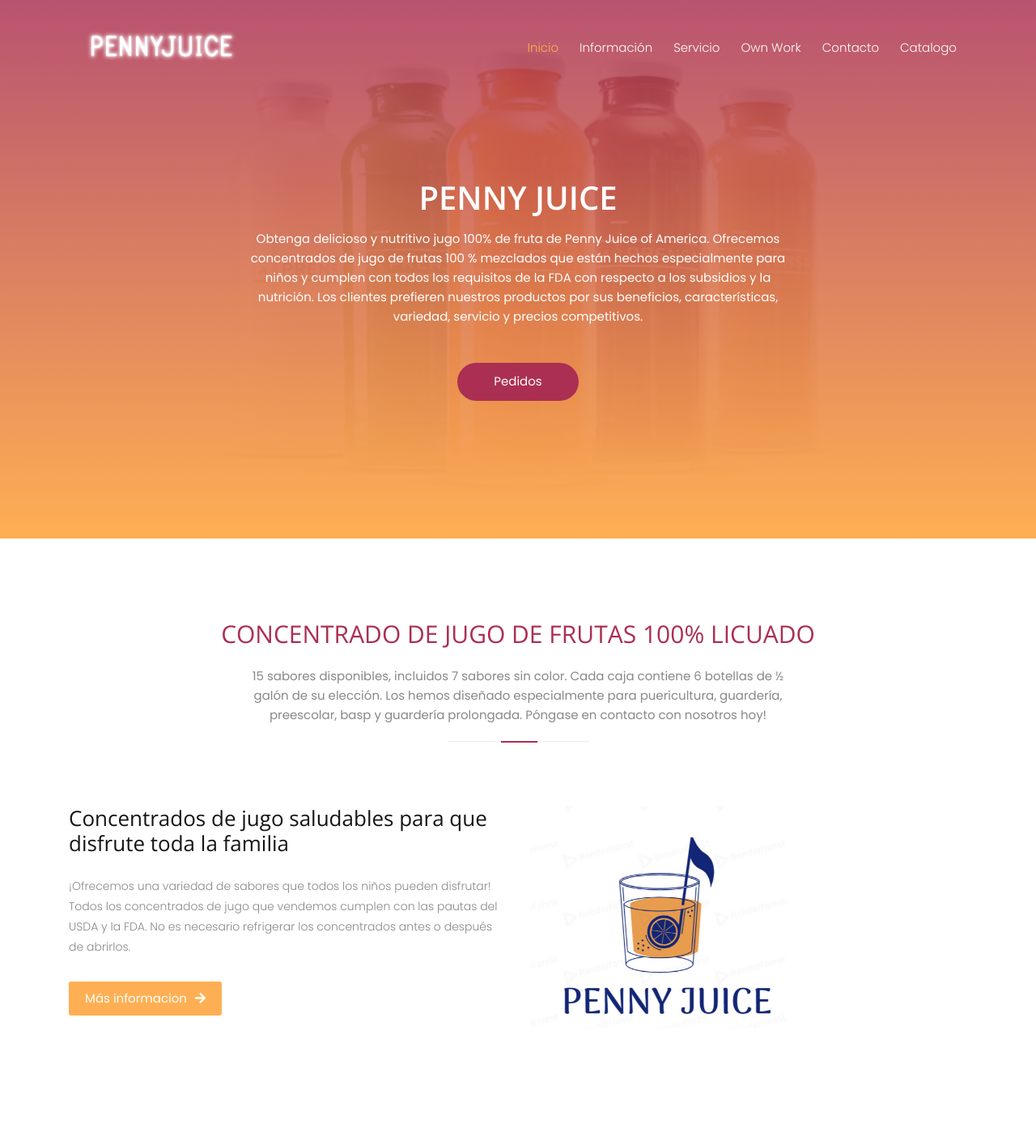
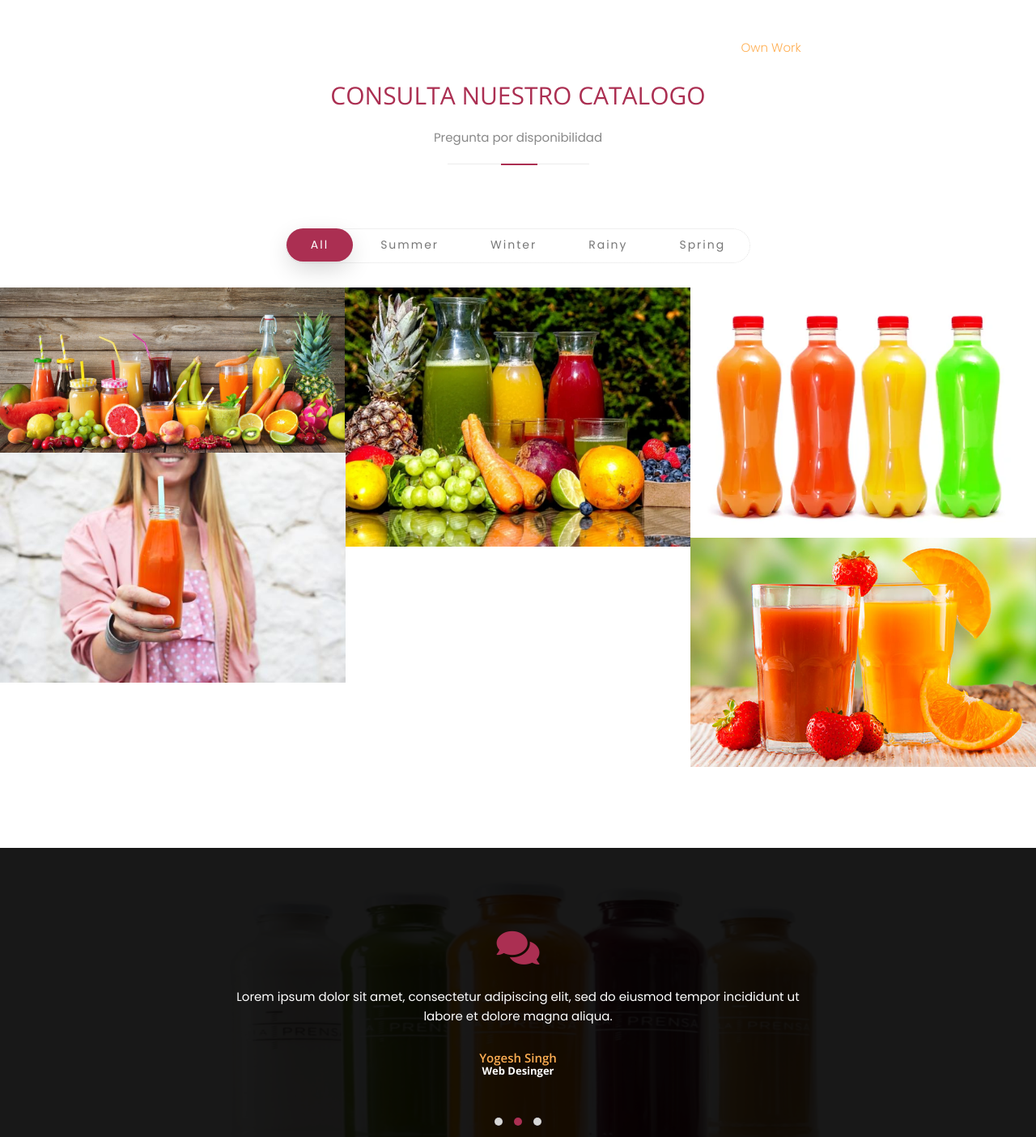
Before and after one commit to Brezker/pennyjuice2, a plain HTML site: page catalogo.html in a window 1280 px wide. Shown: the top 1404 px of the page at 81% size. Drawn offline with nearby package versions, Linux system fonts and the light colour scheme.

Commit message:
some changes

```diff
--- a/catalogo.html
+++ b/catalogo.html
@@ -36,46 +36,6 @@
   </div>
 </nav>
 <!-- End Navbar -->
-
-<!-- Banner Image -->
-
-<div class="banner text-center" data-scroll-index='0'>
-  <div class="banner-overlay">
-    <div class="container">
-      <h1 class="text-capitalize">PENNY JUICE</h1>
-      <p>Obtenga delicioso y nutritivo jugo 100% de fruta de Penny Juice of America. Ofrecemos concentrados de jugo de frutas 100 % mezclados que están hechos especialmente para niños y cumplen con todos los requisitos de la FDA con respecto a los subsidios y la nutrición. Los clientes prefieren nuestros productos por sus beneficios, características, variedad, servicio y precios competitivos.</p>
-      <a href="#" class="banner-btn">Pedidos</a> </div>
-  </div>
-</div>
-
-<!-- End Banner Image -->
-
-<!-- About -->
-
-<div class="about-us section-padding" data-scroll-index='1'>
-  <div class="container">
-    <div class="row">
-      <div class="col-md-12 section-title text-center">
-        <h3>Concentrado de jugo de frutas 100% licuado</h3>
-        <p>15 sabores disponibles, incluidos 7 sabores sin color. Cada caja contiene 6 botellas de ½ galón de su elección. Los hemos diseñado especialmente para puericultura, guardería, preescolar, basp y guardería prolongada. Póngase en contacto con nosotros hoy!</p>
-        <span class="section-title-line"></span> </div>
-      <div class="col-md-6 mb-50">
-        <div class="section-info">
-          <div class="sub-title-paragraph">
-            <h4>Concentrados de jugo saludables para que disfrute toda la familia</h4>
-            <h5></h5>
-            <p>¡Ofrecemos una variedad de sabores que todos los niños pueden disfrutar! Todos los concentrados de jugo que vendemos cumplen con las pautas del USDA y la FDA. No es necesario refrigerar los concentrados antes o después de abrirlos.</p>
-          </div>
-          <a href="#" class="anchor-btn">Más informacion<i class="fas fa-arrow-right pd-lt-10"></i></a> </div>
-      </div>
-        <div class="col-md-6 mb-50">
-            <div class="section-img"> <img src="images/about.jpg" alt="" class="img-responsive" width="320"  /> </div>
-      </div>
-    </div>
-  </div>
-</div>
-
-<!-- End About -->
 
 <!-- Gallery -->
 <div class="portfolio section-padding" data-scroll-index='3'>
```
